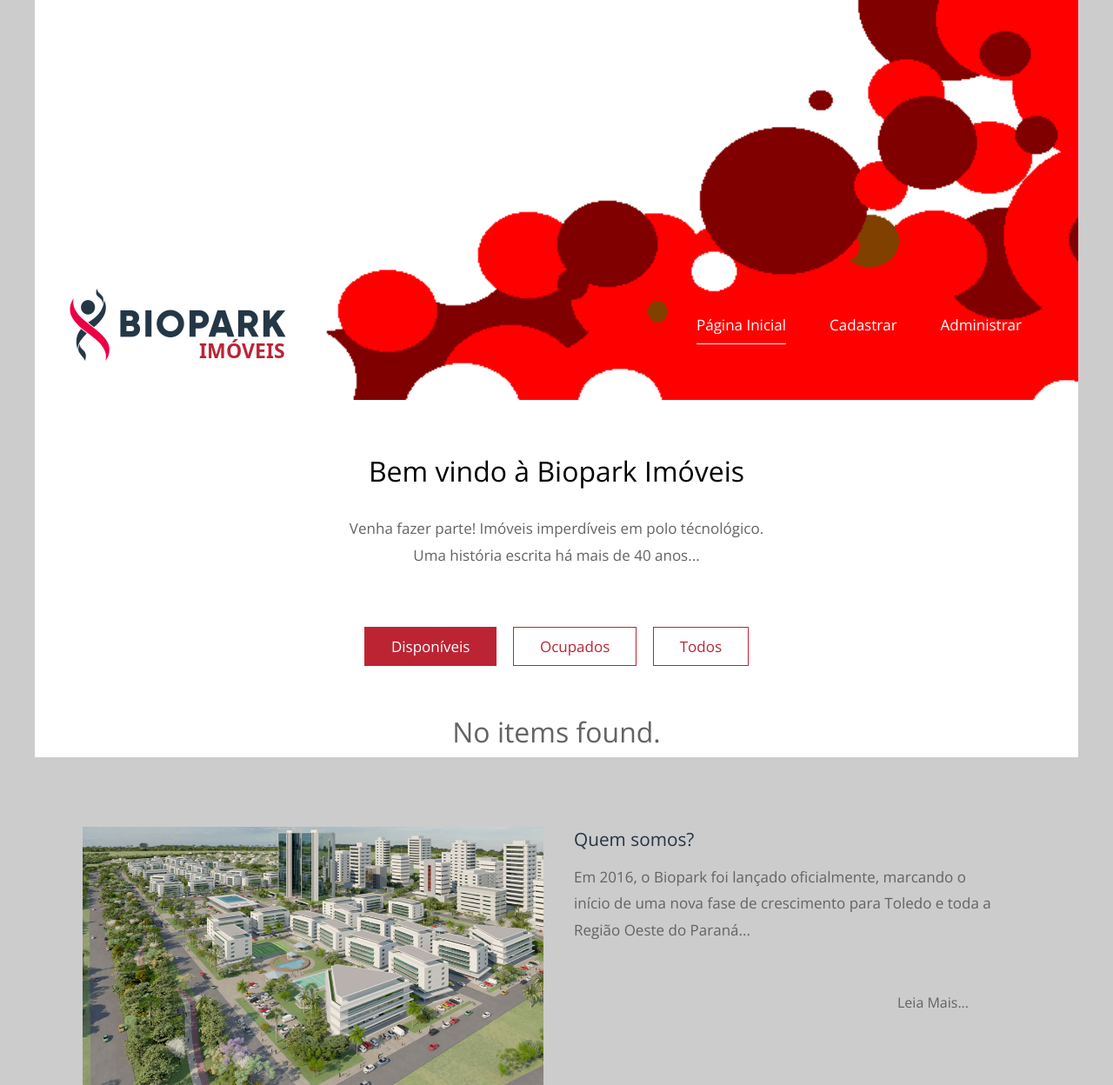
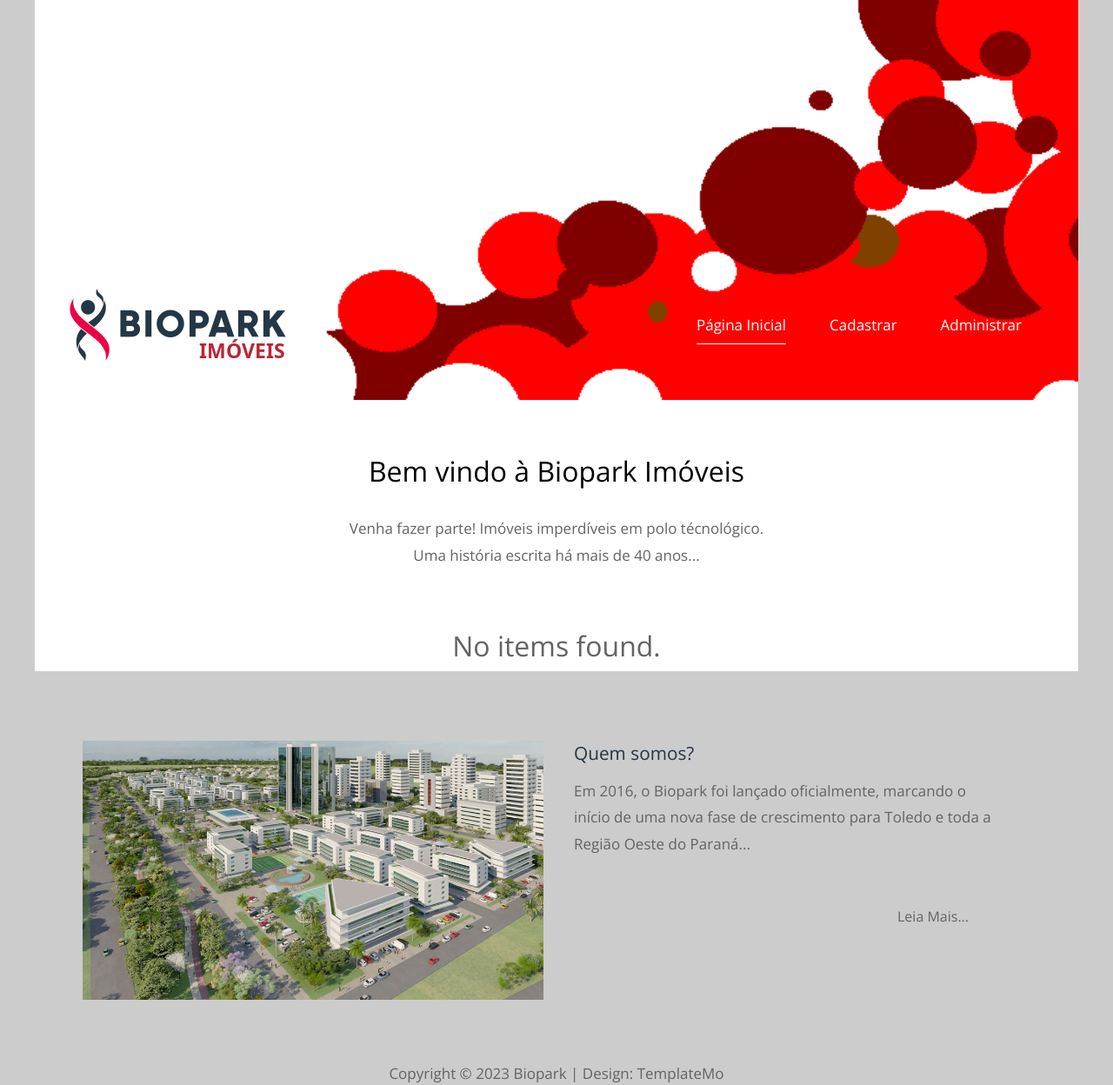
Before and after one commit to GabesSeven/biopark-test, a Django app: page / in a window 1280 px wide. Shown: the top 1248 px of the page at 87% size. Run offline with Django 3.2, Linux system fonts and the light colour scheme; data that the repository does not hold is empty; some libraries are stand-ins or nearby versions.

Commit message:
Update index.html
update homepage

```diff
--- a/core/templates/index.html
+++ b/core/templates/index.html
@@ -41,7 +41,7 @@
 				<p class="col-12 text-center">Venha fazer parte! Imóveis imperdíveis em polo técnológico.<br>Uma história escrita há mais de 40 anos...</p>
 			</header>
 
-			<div class="tm-paging-links">
+			<!-- <div class="tm-paging-links">
 				<nav>
 					<ul>
 						<li class="tm-paging-item"><a href="#" class="tm-paging-link active">Disponíveis</a></li>
@@ -49,7 +49,7 @@
 						<li class="tm-paging-item"><a href="#" class="tm-paging-link">Todos</a></li>
 					</ul>
 				</nav>
-			</div>
+			</div> -->
 
 			<!-- Gallery -->
 			<div class="row tm-gallery">
```
